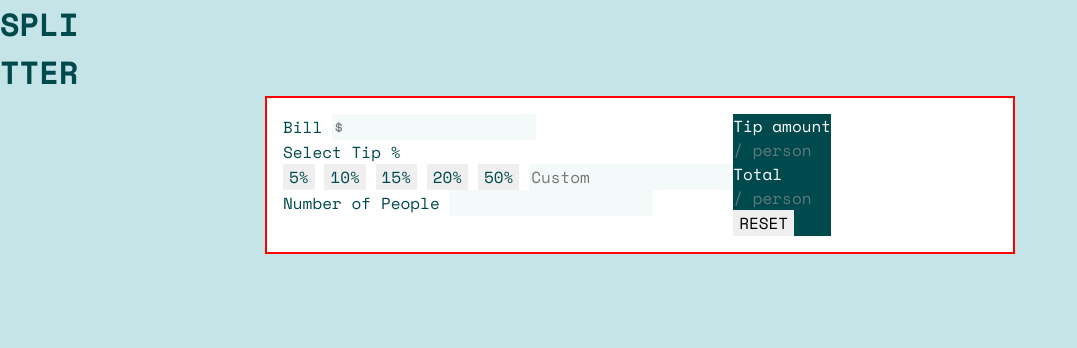
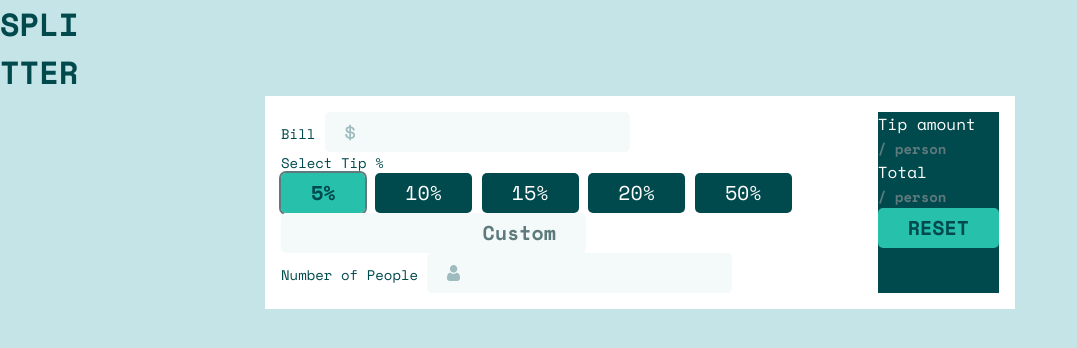
Before and after one commit to Alliemack77/fem-tip-calculator, a plain HTML site: page index.html in a window 1280 px wide. Both pictures are taken after a click on the button "5%". Shown: the whole page, without its empty margins (0-1077 px from the left). Drawn offline with nearby package versions, Linux system fonts and the light colour scheme.

Commit message:
adding button styles, input styles, icon styles

```diff
--- a/index.html
+++ b/index.html
@@ -25,25 +25,26 @@
     <form class="form bg-white">
       <div class="form-inputs">
         <div class="form-group text-very-dark-cyan">
-          <label for="bill">Bill</label>
+          <label class="fs-300" for="bill">Bill</label>
           <input
+            class="icon dollar fs-500 fw-700"
             type="text"
             id="bill"
             name="bill"
-            placeholder="$"
           >
+
         </div>
         <div class="form-group text-very-dark-cyan">
-          <p>Select Tip %</p>
+          <p class="fs-300">Select Tip %</p>
           <div>
-            <button class="button" id="five" value="0.05" type="button">5%</button>
-            <button class="button" id="ten" value="0.10" type="button">10%</button>
-            <button class="button" id="fifteen" value="0.15" type="button">15%</button>
-            <button class="button" id="twenty" value="0.20" type="button">20%</button>
-            <button class="button" id="fifty" value="0.50" type="button">50%</button>
+            <button class="button bg-very-dark-cyan text-white fs-500" id="five" value="0.05" type="button">5%</button>
+            <button class="button bg-very-dark-cyan text-white fs-500" id="ten" value="0.10" type="button">10%</button>
+            <button class="button bg-very-dark-cyan text-white fs-500" id="fifteen" value="0.15" type="button">15%</button>
+            <button class="button bg-very-dark-cyan text-white fs-500" id="twenty" value="0.20" type="button">20%</button>
+            <button class="button bg-very-dark-cyan text-white fs-500" id="fifty" value="0.50" type="button">50%</button>
             <label for="custom-tip">
               <input
-                class="custom-button"
+                class="custom-button fs-500 fw-700"
                 type="text"
                 id="custom-tip"
                 name="custom-tip"
@@ -52,9 +53,10 @@
           </div>
         </div>
         <div class="form-group text-very-dark-cyan">
-          <label for="people-total">
+          <label class="fs-300" for="people-total">
             Number of People
             <input
+              class="icon people fs-500 fw-700"
               type="text"
               id="people-total"
               name="people-total"
@@ -66,25 +68,24 @@
       <div class="display bg-very-dark-cyan">
         <div class="display-group ">
           <div>
-            <p class="text-white">Tip amount
+            <p class="text-white fs-400">Tip amount
               <br>
-              <span class="text-dark-cyan">/ person</span>
+              <span class="text-dark-cyan fs-300 fw-700">/ person</span>
             </p>
           </div>
-          <div class="text-cyan fs-600 fw-700" id="per-person-tip"></div>
-
+          <div class="text-cyan fs-700 fw-700" id="per-person-tip"></div>
         </div>
         <div class="display-group text-very-dark-cyan">
           <div>
-            <p class="text-white">Total
+            <p class="text-white fs-400">Total
               <br>
-              <span class="text-dark-cyan">/ person</span>
+              <span class="text-dark-cyan fs-300 fw-700">/ person</span>
             </p>
           </div>
-          <div class="text-cyan fs-600 fw-700" id="per-person-total"></div>
+          <div class="text-cyan fs-700 fw-700" id="per-person-total"></div>
         </div>
         <div class="display-group">
-          <button class="button" id="reset-button" type="reset">RESET</button>
+          <button class="button bg-cyan text-very-dark-cyan fs-500 fw-700 uppercase" id="reset-button" type="reset">reset</button>
         </div>
       </div>
     </form>
--- a/index.js
+++ b/index.js
@@ -13,19 +13,22 @@ const calculateTip = () => {
     const tipPerPerson = (billTotal * tip) / peopleTotal
     const totalPerPerson = (billTotal / peopleTotal) + tipPerPerson
 
-    perTip.innerHTML = "$" + tipPerPerson.toFixed(2)
-    perPerson.innerHTML = "$" + totalPerPerson.toFixed(2)
+    perTip.innerHTML = '$' + tipPerPerson.toFixed(2)
+    perPerson.innerHTML = '$' + totalPerPerson.toFixed(2)
     setTip = 0
 }
 
 const getSetTip = (e) => {
+    const button = e.target
+    button.classList.toggle('button-active')
     setTip = e.target.value
+
     return setTip
 }
 
 const clearTotals = () => {
-    document.getElementById('per-person-tip').textContent = ""
-    document.getElementById('per-person-total').textContent = ""
+    document.getElementById('per-person-tip').textContent = ''
+    document.getElementById('per-person-total').textContent = ''
 }
 
 
--- a/styles.css
+++ b/styles.css
@@ -13,11 +13,21 @@
 
   --fs-300: 0.875rem;
   --fs-400: 1rem;
-  --fs-500: 1.5rem;
-  --fs-600: 2rem;
+  --fs-500: 1.25rem;
+  --fs-600: 1.5rem;
+  --fs-700: 2rem;
 
   --fw-400: 400;
   --fw-700: 700;
+
+  /* Borders */
+  --border-radius-sm: 5px;
+  --border-radius-md: 10px;
+  --border-radius-lg: 15px;
+
+  /* Spacing */
+  --padding-input: .25em 1.5em;
+  --padding-section: 1rem;
 
 }
 
@@ -62,12 +72,13 @@ select {
 input {
   background-color: var(--clr-verylight-grey-cyan);
   text-align: right;
+  padding: var(--padding-input);
+  border-radius: var(--border-radius-sm);
 }
 
 input::placeholder {
-    text-align: left;
+  color: var(--clr-dark-cyan);
 }
-
 
 /* Utility Classes */
 .text-dark-cyan {color: var(--clr-dark-cyan);}
@@ -84,36 +95,78 @@ input::placeholder {
 .fs-400 {font-size: var(--fs-400)}
 .fs-500 {font-size: var(--fs-500)}
 .fs-600 {font-size: var(--fs-600)}
+.fs-700 {font-size: var(--fs-700)}
 
 .fw-400 {font-weight: var(--fw-400)}
 .fw-700 {font-weight: var(--fw-700)}
 
+.uppercase {
+  text-transform: uppercase;
+}
 
 .container {
   --max-width: 750px;
 
-  border: solid red 2px;
   width: min(var(--max-width), 100%);
   margin-inline: auto;
 }
-.uppercase {
-  text-transform: uppercase;
+
+.flex {
+  --gap: 2rem;
+
+  display: flex;
+  gap: var(--gap);
 }
 
+
+
 /* General Styling */
+.button,
+.custom-button {
+  padding: var(--padding-input);
+  border-radius: var(--border-radius-sm);
+}
+
+.button:focus,
+input:focus {
+  outline: 2px solid var(--clr-dark-cyan);
+}
+
+.button-active {
+  background-color: var(--clr-cyan);
+  color: var(--clr-very-dark-cyan);
+  font-weight: var(--fw-700);
+}
+
+.icon {
+  background-size: 5pxrem;
+  background-repeat: no-repeat;
+  background-position: 20px center;
+}
+
+.dollar {
+  background-image: url(./images/icon-dollar.svg);
+}
+
+.people {
+  background-image: url(./images/icon-person.svg);
+}
+
+
+
 .form {
   display: flex;
-  padding: 1rem;
+  padding: var(--padding-section);
 }
+
+
 
 
 /*
 
 TODO:
 
-- buttons
-- active states for inputs, buttons
-- hover states for buttons
+
 - add $ and person image to inputs
 
 
```
